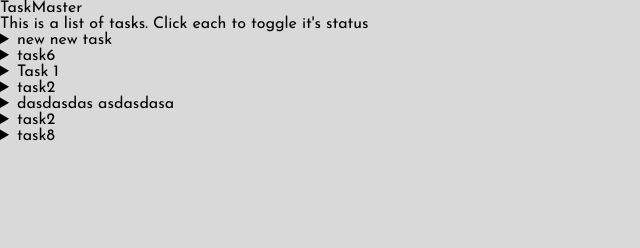
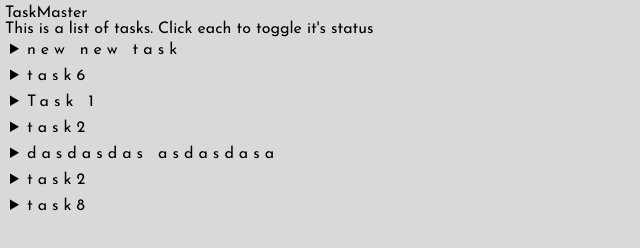
Before and after one commit to devonhackley/taskmasters-react, a React app: page / in a window 1280 px wide. Shown: the whole page, without its empty margins (0-640 px from the left). Built offline with nearby package versions, Linux system fonts and the light colour scheme; no server answers; a web font is replaced by a local one.

Commit message:
added some styles, still need to deploy to s3

```diff
--- a/src/components/app.js
+++ b/src/components/app.js
@@ -12,7 +12,6 @@ function App() {
         </section>
         <Tasks />
       </main>
-      {/* <Footer /> */}
     </>
   );
 }
--- a/src/scss/_base.scss
+++ b/src/scss/_base.scss
@@ -2,4 +2,10 @@ body {
   font-family: $font_family;
   background-color:$light_grey;
   overflow-x: hidden;
+  padding: $std_padding;
 }
+
+li {
+  letter-spacing: $std_padding;
+  padding: $std_padding;
+}
```
